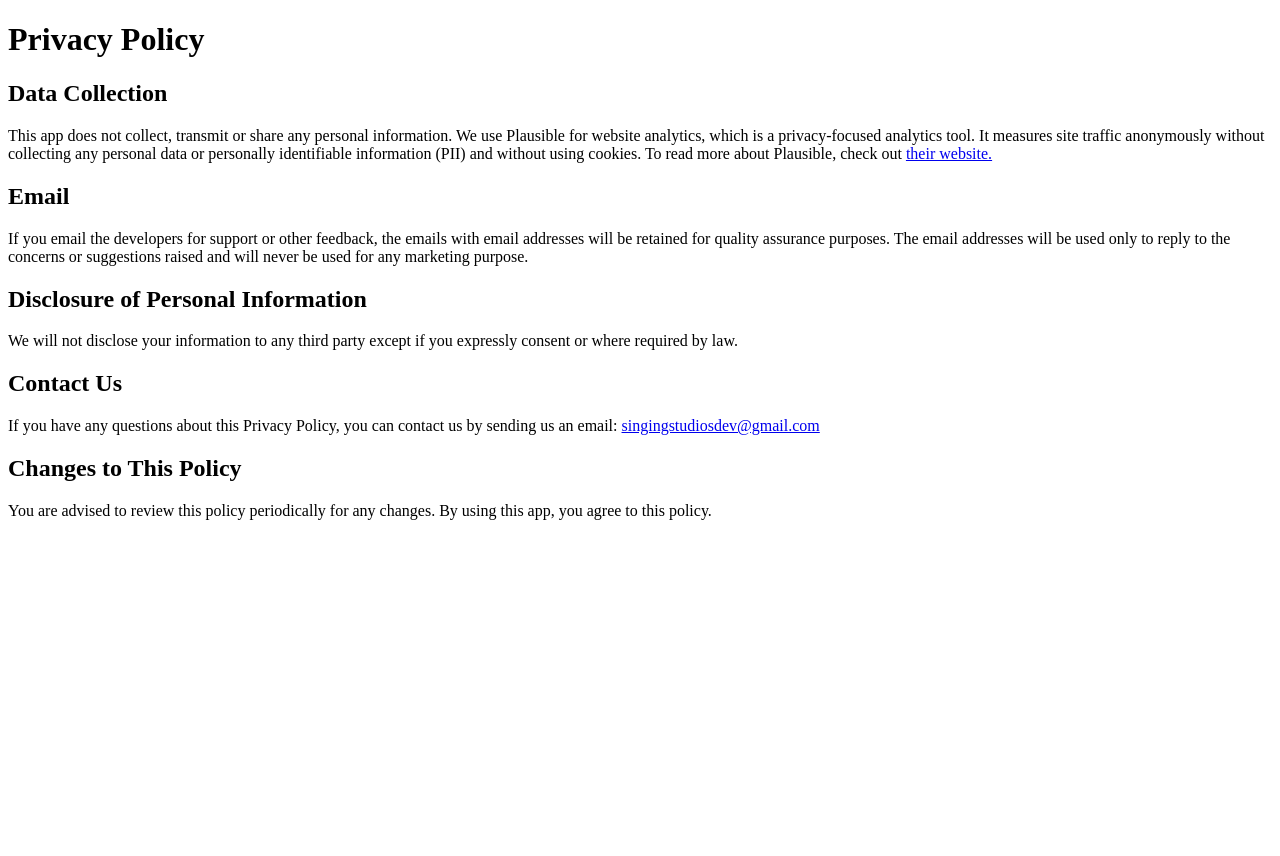
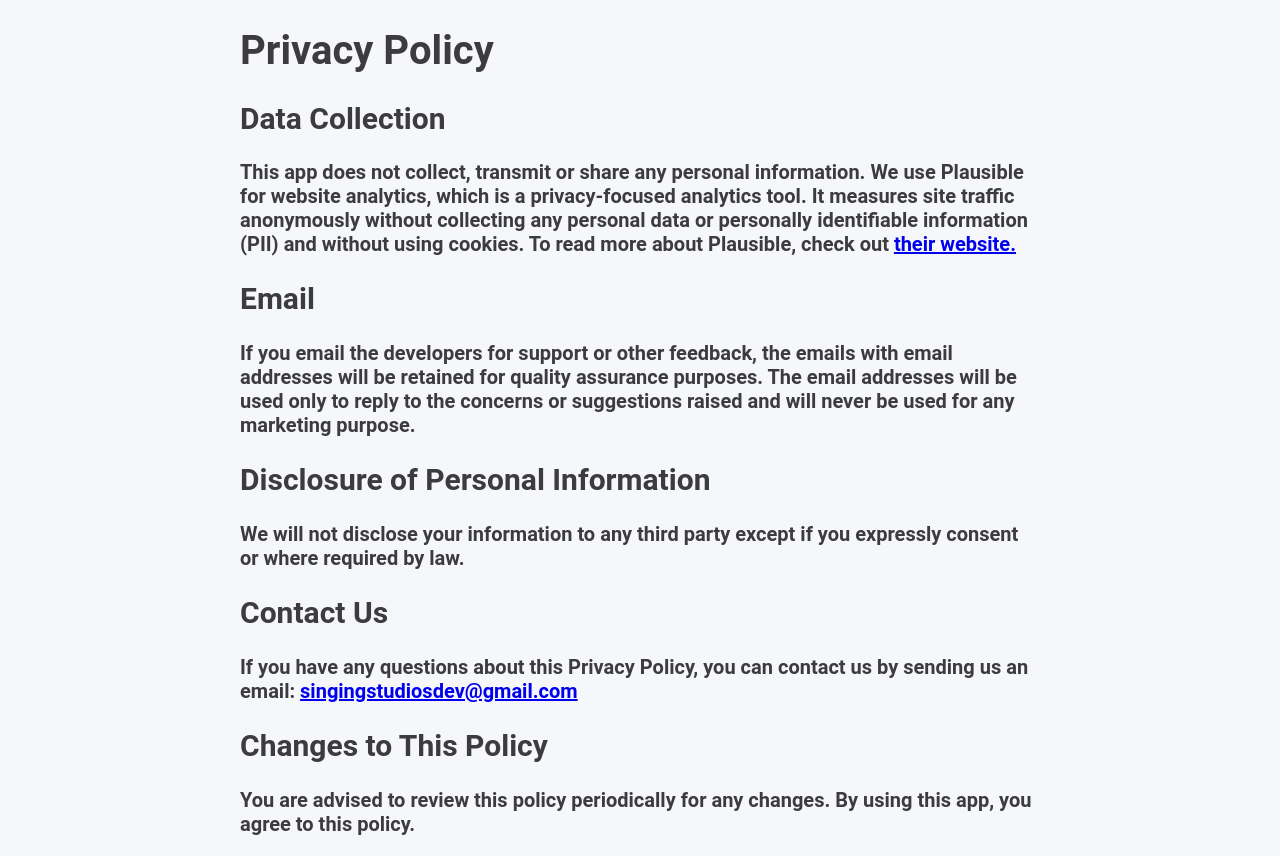
Before and after one commit to music-game/seven, a plain HTML site: page privacy.html in a window 1280 px wide. Before the commit the page ends 800 px from the top, so only its background shows below. Drawn offline with Linux system fonts and the light colour scheme.

Commit message:
updated privacy style

```diff
--- a/privacy.html
+++ b/privacy.html
@@ -2,21 +2,23 @@
 <html lang="en">
 	<head>
 		<title>Seven</title>
+		<link rel="stylesheet" href="style_terms.css" />
 	</head>
 	<body>
+		<div class="content">
 			<h1>Privacy Policy</h1>
 			<h2>Data Collection</h2>
 			<p>
-			This app does not collect, transmit or share any personal information. We use Plausible for website analytics, which is a privacy-focused
-			analytics tool. It measures site traffic anonymously without collecting any personal data or personally identifiable information (PII) and
-			without using cookies. To read more about Plausible, check out
+				This app does not collect, transmit or share any personal information. We use Plausible for website analytics, which is a
+				privacy-focused analytics tool. It measures site traffic anonymously without collecting any personal data or personally identifiable
+				information (PII) and without using cookies. To read more about Plausible, check out
 				<a href="https://plausible.io/privacy-focused-web-analytics">their website.</a>
 			</p>
 			<h2>Email</h2>
 			<p>
 				If you email the developers for support or other feedback, the emails with email addresses will be retained for quality assurance
-			purposes. The email addresses will be used only to reply to the concerns or suggestions raised and will never be used for any marketing
-			purpose.
+				purposes. The email addresses will be used only to reply to the concerns or suggestions raised and will never be used for any
+				marketing purpose.
 			</p>
 			<h2>Disclosure of Personal Information</h2>
 			<p>We will not disclose your information to any third party except if you expressly consent or where required by law.</p>
@@ -27,5 +29,6 @@
 			</p>
 			<h2>Changes to This Policy</h2>
 			<p>You are advised to review this policy periodically for any changes. By using this app, you agree to this policy.</p>
+		</div>
 	</body>
 </html>
--- /dev/null
+++ b/style_terms.css
@@ -0,0 +1,12 @@
+body {
+	background: #f5f7fa;
+	color: #3c3b3d;
+	margin: 0;
+	font-family: "Roboto", sans-serif;
+	font-size: 20px;
+	font-weight: 700;
+}
+div.content {
+	width: min(800px, 90%);
+	margin: auto;
+}
```
Lines whose indentation alone changed are shown as unchanged.
